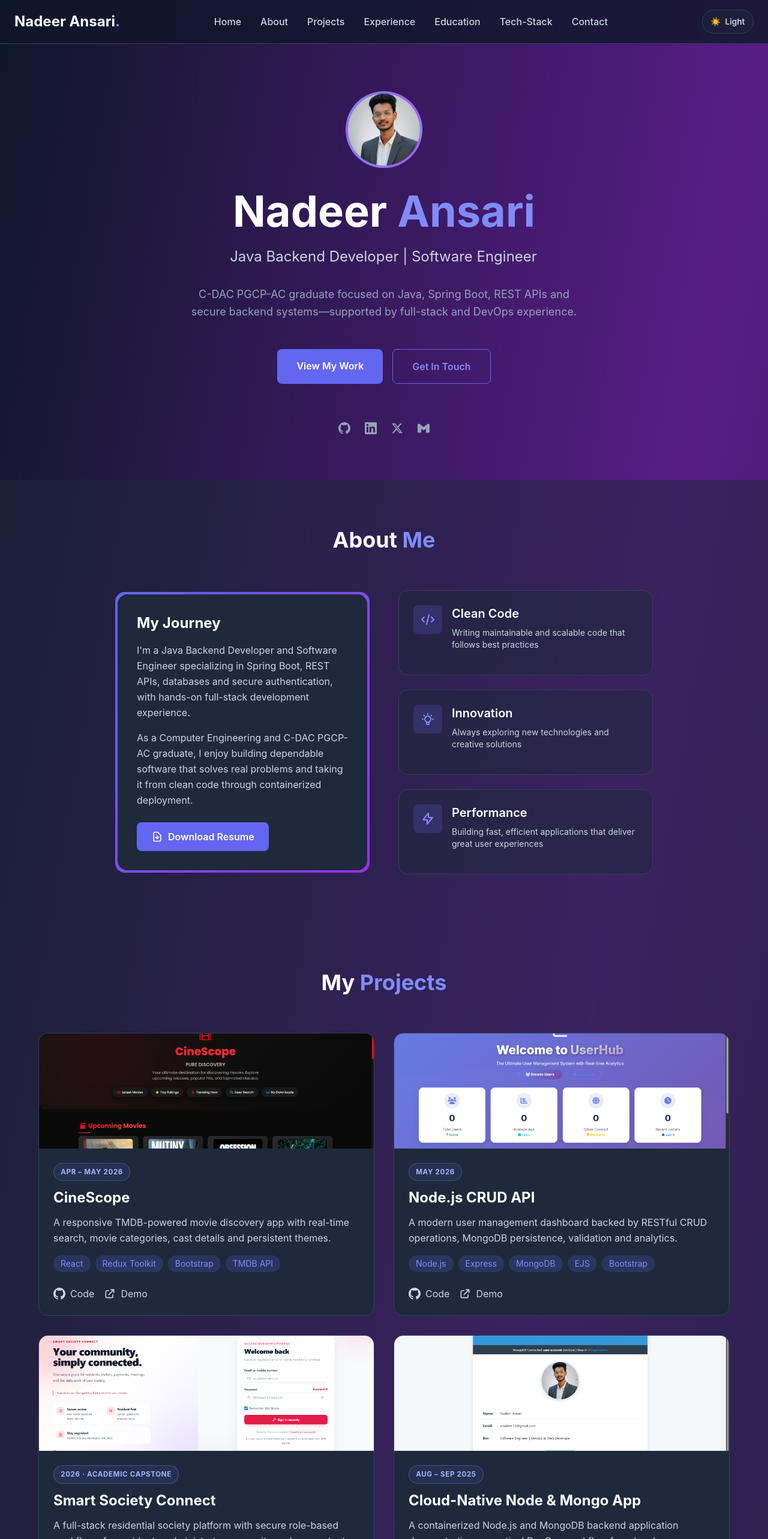
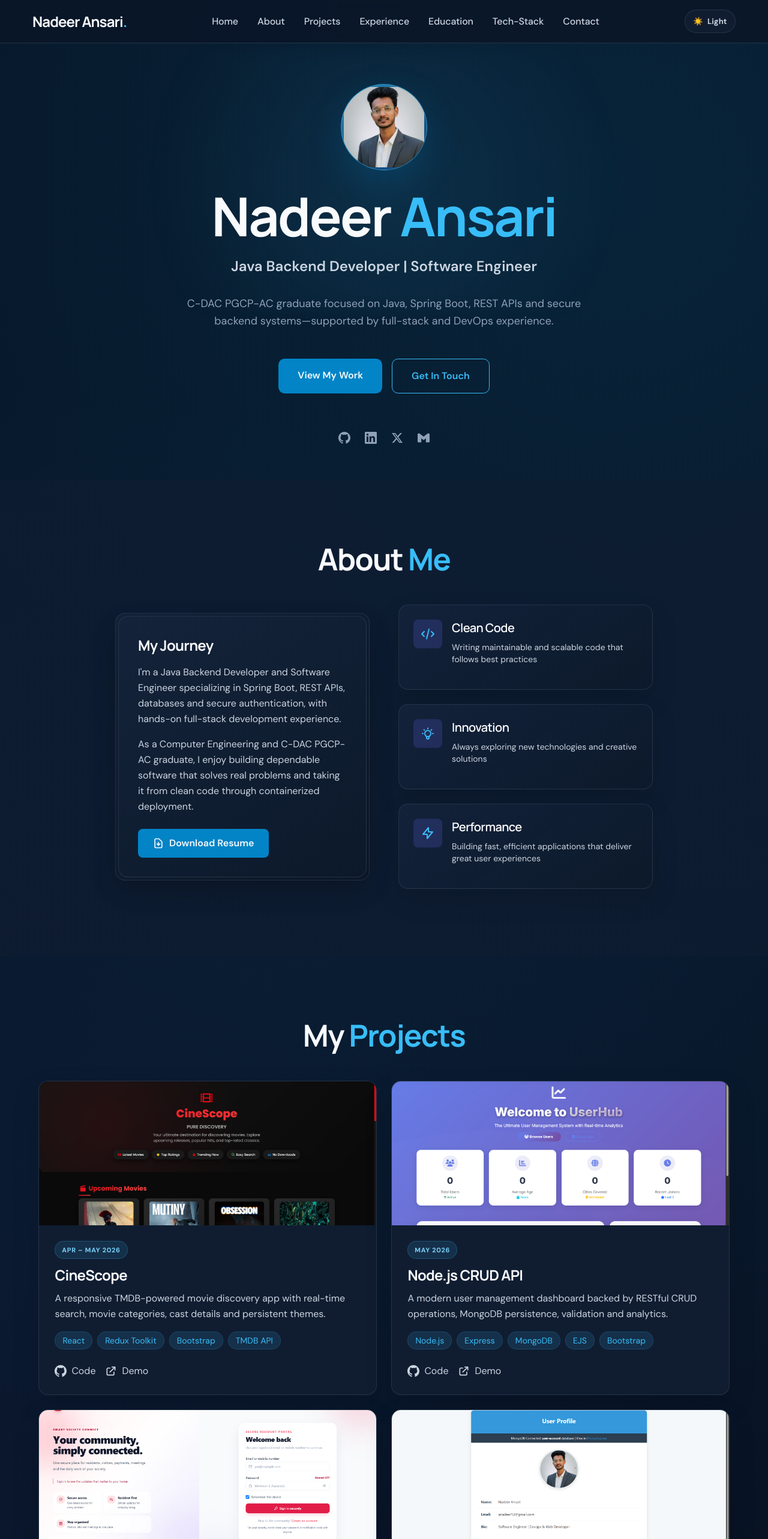
Before and after one commit to Nadeer-Ansari/Nadeer-Portfolio, a React (Vite) app: page / in a window 1280 px wide. Shown: the top 2566 px of the page at 60% size. Built offline with nearby package versions, Linux system fonts and the light colour scheme; the HTML template or start-up script is replaced by a standard one.

Commit message:
Refresh portfolio with professional recruiter theme

```diff
--- a/src/index.css
+++ b/src/index.css
@@ -1,193 +1,253 @@
+@import url('https://fonts.googleapis.com/css2?family=DM+Sans:wght@400;500;600;700&family=Manrope:wght@600;700;800&display=swap');
 @tailwind base;
 @tailwind components;
 @tailwind utilities;
 
 :root {
-  font-family: Inter, system-ui, Avenir, Helvetica, Arial, sans-serif;
-  line-height: 1.5;
-  font-weight: 400;
+  font-family: 'DM Sans', system-ui, sans-serif;
+  font-synthesis: none;
+  text-rendering: optimizeLegibility;
 }
 
-* {
-  margin: 0;
-  padding: 0;
-  box-sizing: border-box;
+* { box-sizing: border-box; }
+html { scroll-behavior: smooth; }
+body { margin: 0; background: #07101f; color: #f8fafc; overflow-x: hidden; }
+a, button { -webkit-tap-highlight-color: transparent; }
+h1, h2, h3, h4 { font-family: 'Manrope', sans-serif; letter-spacing: -0.03em; }
+main section { scroll-margin-top: 78px; }
+
+.portfolio-theme {
+  --page: #07101f;
+  --page-soft: #0b1628;
+  --surface: #101d31;
+  --surface-raised: #14233a;
+  --surface-glass: rgba(10, 22, 40, 0.84);
+  --text: #f8fafc;
+  --text-soft: #cbd5e1;
+  --text-muted: #8fa1b8;
+  --border: rgba(148, 163, 184, 0.16);
+  --accent: #38bdf8;
+  --accent-strong: #0284c7;
+  --accent-soft: rgba(56, 189, 248, 0.12);
+  min-height: 100vh;
+  background:
+    radial-gradient(circle at 80% 4%, rgba(14, 165, 233, 0.13), transparent 30%),
+    radial-gradient(circle at 12% 28%, rgba(59, 130, 246, 0.08), transparent 27%),
+    var(--page) !important;
+  color: var(--text);
 }
 
-html {
-  scroll-behavior: smooth;
+/* Header */
+.portfolio-theme header {
+  background: var(--surface-glass) !important;
+  border-color: var(--border) !important;
+  box-shadow: 0 1px 0 rgba(255,255,255,0.03);
 }
-
-body {
-  background: #0f172a;
-  color: #ffffff;
-  overflow-x: hidden;
-}
-
-.portfolio-theme {
-  --surface: #1e293b;
-  --surface-soft: rgba(30, 41, 59, 0.5);
-  --surface-strong: #0f172a;
-  --text: #ffffff;
-  --text-soft: #cbd5e1;
-  --text-muted: #94a3b8;
-  --border: #334155;
-}
+.portfolio-theme header nav { max-width: 1220px; }
+.portfolio-theme header a { letter-spacing: -0.01em; }
+.portfolio-theme header .text-2xl { font-family: 'Manrope', sans-serif; letter-spacing: -0.04em; }
 
 .theme-toggle {
   align-items: center;
-  gap: 0.45rem;
-  padding: 0.55rem 0.85rem;
+  gap: .45rem;
+  padding: .55rem .85rem;
   border: 1px solid var(--border);
   border-radius: 999px;
-  background: var(--surface-soft);
+  background: var(--surface);
   color: var(--text-soft);
-  font-size: 0.85rem;
+  font-size: .82rem;
+  font-weight: 700;
+  cursor: pointer;
+  transition: border-color .2s ease, transform .2s ease, color .2s ease;
+}
+.theme-toggle:hover { color: var(--accent); border-color: var(--accent); transform: translateY(-1px); }
+
+/* Global Tailwind color refinement */
+.portfolio-theme .text-primary-400 { color: var(--accent) !important; }
+.portfolio-theme .bg-primary-500 { background-color: var(--accent-strong) !important; }
+.portfolio-theme .hover\:bg-primary-600:hover { background-color: #0369a1 !important; }
+.portfolio-theme .border-primary-500 { border-color: var(--accent) !important; }
+.portfolio-theme .text-white { color: var(--text) !important; }
+.portfolio-theme .text-slate-300 { color: var(--text-soft) !important; }
+.portfolio-theme .text-slate-400 { color: var(--text-muted) !important; }
+.portfolio-theme .border-slate-700,
+.portfolio-theme .border-slate-800,
+.portfolio-theme .border-slate-600 { border-color: var(--border) !important; }
+.portfolio-theme .bg-slate-900 { background-color: var(--page) !important; }
+.portfolio-theme .bg-slate-800 { background-color: var(--surface) !important; }
+.portfolio-theme .bg-slate-800\/50 { background-color: rgba(16, 29, 49, .72) !important; }
+.portfolio-theme .bg-slate-700 { background-color: var(--surface-raised) !important; }
+
+/* Hero */
+#home { position: relative; isolation: isolate; }
+#home::before {
+  content: '';
+  position: absolute;
+  inset: 10% 8% auto;
+  height: 440px;
+  z-index: -1;
+  background: radial-gradient(circle, rgba(56,189,248,.10), transparent 68%);
+  filter: blur(12px);
+}
+#home .max-w-4xl { max-width: 900px; }
+#home h1 { font-size: clamp(3.3rem, 7vw, 5.7rem); line-height: .98; }
+#home .animate-float {
+  animation: none;
+  width: fit-content;
+  margin-left: auto;
+  margin-right: auto;
+}
+#home .animate-float > div {
+  width: 9rem;
+  height: 9rem;
+  padding: 4px;
+  border: 1px solid rgba(56,189,248,.55);
+  background: linear-gradient(145deg, rgba(56,189,248,.65), rgba(37,99,235,.25));
+  box-shadow: 0 20px 60px rgba(2,132,199,.2);
+}
+#home .typing-animation {
+  display: inline-block;
+  width: auto;
+  border: 0;
+  white-space: normal;
+  animation: none;
   font-weight: 600;
-  cursor: pointer;
+  color: var(--text-soft);
+}
+#home .max-w-2xl { color: var(--text-muted) !important; }
+#home a.rounded-lg { border-radius: .65rem; box-shadow: none; }
+
+/* Section system */
+main section:not(#home) { padding-top: 7rem !important; padding-bottom: 7rem !important; }
+main section:nth-of-type(even) { background: rgba(11, 22, 40, .62) !important; }
+main section:nth-of-type(odd):not(#home) { background: transparent !important; }
+main section h2 {
+  font-size: clamp(2.1rem, 4vw, 3.15rem) !important;
+  margin-bottom: 3.5rem !important;
 }
 
-.theme-toggle:hover {
-  color: #818cf8;
-  border-color: #818cf8;
+/* Cards */
+.portfolio-theme .rounded-2xl {
+  border-radius: 1rem;
+}
+#about .rounded-2xl,
+#experience .rounded-2xl,
+#education .rounded-2xl,
+#skills .rounded-2xl {
+  background: linear-gradient(145deg, rgba(20,35,58,.94), rgba(12,25,43,.92)) !important;
+  border: 1px solid var(--border) !important;
+  box-shadow: 0 18px 45px rgba(0,0,0,.12);
 }
 
+/* Project cards */
+#projects .grid { gap: 1.5rem; }
+#projects .grid > div {
+  position: relative;
+  background: var(--surface) !important;
+  border: 1px solid var(--border) !important;
+  border-radius: 1rem;
+  box-shadow: 0 18px 45px rgba(0,0,0,.15);
+  transform: none;
+  transition: transform .25s ease, border-color .25s ease, box-shadow .25s ease;
+}
+#projects .grid > div:hover {
+  transform: translateY(-6px);
+  border-color: rgba(56,189,248,.42) !important;
+  box-shadow: 0 25px 60px rgba(0,0,0,.23);
+}
+#projects .h-48 { height: 15rem; background: #091426 !important; }
+#projects img { transition: transform .45s ease, filter .45s ease; }
+#projects .grid > div:hover img { transform: scale(1.025); }
+#projects h3 { line-height: 1.2; }
+#projects .p-6 { padding: 1.65rem; }
+#projects .bg-primary-500\/20 {
+  background: var(--accent-soft) !important;
+  color: var(--accent) !important;
+  border: 1px solid rgba(56,189,248,.16);
+}
+.project-date {
+  width: fit-content;
+  margin: 0 0 .8rem;
+  padding: .35rem .68rem;
+  border: 1px solid rgba(56,189,248,.25);
+  border-radius: 999px;
+  background: var(--accent-soft);
+  color: #7dd3fc;
+  font-size: .68rem;
+  font-weight: 800;
+  letter-spacing: .07em;
+  text-transform: uppercase;
+}
+
+/* Skills */
+#skills .grid { max-width: 1050px; }
+#skills .grid > div { box-shadow: none; }
+#skills .text-4xl { filter: saturate(.82); }
+#skills .h-2 { height: .35rem; }
+
+/* Contact */
+#contact form { background: var(--surface) !important; box-shadow: 0 18px 50px rgba(0,0,0,.16); }
+#contact input, #contact textarea {
+  background: var(--page-soft) !important;
+  border-color: var(--border) !important;
+  color: var(--text) !important;
+}
+#contact input:focus, #contact textarea:focus {
+  border-color: var(--accent) !important;
+  box-shadow: 0 0 0 3px rgba(56,189,248,.09);
+}
+
+footer { background: #050b15 !important; border-color: var(--border) !important; }
+
+/* Light theme */
 .theme-light {
+  --page: #f8fafc;
+  --page-soft: #f1f5f9;
   --surface: #ffffff;
-  --surface-soft: rgba(248, 250, 252, 0.9);
-  --surface-strong: #f1f5f9;
+  --surface-raised: #eef2f7;
+  --surface-glass: rgba(255,255,255,.9);
   --text: #0f172a;
   --text-soft: #334155;
   --text-muted: #64748b;
-  --border: #cbd5e1;
-  background: linear-gradient(135deg, #f8fafc 0%, #eef2ff 50%, #faf5ff 100%) !important;
+  --border: rgba(15,23,42,.11);
+  --accent: #0369a1;
+  --accent-strong: #0284c7;
+  --accent-soft: rgba(2,132,199,.08);
+  background:
+    radial-gradient(circle at 80% 4%, rgba(14,165,233,.09), transparent 28%),
+    #f8fafc !important;
+}
+.theme-light main section:nth-of-type(even) { background: rgba(241,245,249,.72) !important; }
+.theme-light .bg-slate-800,
+.theme-light .bg-slate-800\/50,
+.theme-light #about .rounded-2xl,
+.theme-light #experience .rounded-2xl,
+.theme-light #education .rounded-2xl,
+.theme-light #skills .rounded-2xl { background: #fff !important; }
+.theme-light .bg-slate-700 { background: #e2e8f0 !important; }
+.theme-light #projects .grid > div { box-shadow: 0 14px 36px rgba(15,23,42,.07); }
+.theme-light .project-date { color: #0369a1; }
+.theme-light input, .theme-light textarea { background: #fff !important; color: #0f172a !important; }
+.theme-light footer { background: #eef2f7 !important; }
+
+/* Scrollbar and motion */
+::-webkit-scrollbar { width: 8px; }
+::-webkit-scrollbar-track { background: #07101f; }
+::-webkit-scrollbar-thumb { background: #334155; border-radius: 10px; }
+::-webkit-scrollbar-thumb:hover { background: #0284c7; }
+
+* { transition-property: color, background-color, border-color; transition-duration: .2s; }
+
+@media (max-width: 767px) {
+  main section:not(#home) { padding-top: 5rem !important; padding-bottom: 5rem !important; }
+  #home { padding-top: 7rem; }
+  #home h1 { font-size: 3.2rem; }
+  #home .animate-float > div { width: 7.5rem; height: 7.5rem; }
+  #projects .h-48 { height: 13rem; }
+  .portfolio-theme header .md\:hidden + * { background: var(--surface); }
 }
 
-.theme-light .bg-slate-900,
-.theme-light .bg-slate-900\/80 {
-  background-color: rgba(248, 250, 252, 0.94) !important;
+@media (prefers-reduced-motion: reduce) {
+  html { scroll-behavior: auto; }
+  * { animation: none !important; transition: none !important; }
 }
-
-.theme-light .bg-slate-800 {
-  background-color: #ffffff !important;
-}
-
-.theme-light .bg-slate-800\/50 {
-  background-color: rgba(241, 245, 249, 0.78) !important;
-}
-
-.theme-light .bg-slate-700 {
-  background-color: #e2e8f0 !important;
-}
-
-.theme-light .text-white {
-  color: #0f172a !important;
-}
-
-.theme-light .text-slate-300 {
-  color: #334155 !important;
-}
-
-.theme-light .text-slate-400 {
-  color: #64748b !important;
-}
-
-.theme-light .border-slate-700,
-.theme-light .border-slate-800,
-.theme-light .border-slate-600 {
-  border-color: #cbd5e1 !important;
-}
-
-.theme-light footer,
-.theme-light header {
-  box-shadow: 0 1px 0 rgba(15, 23, 42, 0.06);
-}
-
-.theme-light input,
-.theme-light textarea {
-  color: #0f172a !important;
-  background: #ffffff !important;
-}
-
-.project-date {
-  width: fit-content;
-  margin: 0 0 0.75rem;
-  padding: 0.35rem 0.7rem;
-  border: 1px solid rgba(129, 140, 248, 0.35);
-  border-radius: 999px;
-  background: rgba(99, 102, 241, 0.12);
-  color: #a5b4fc;
-  font-size: 0.72rem;
-  font-weight: 700;
-  letter-spacing: 0.06em;
-  text-transform: uppercase;
-}
-
-.theme-light .project-date {
-  color: #4f46e5;
-  background: rgba(99, 102, 241, 0.08);
-}
-
-/* Custom scrollbar */
-::-webkit-scrollbar {
-  width: 8px;
-}
-
-::-webkit-scrollbar-track {
-  background: #1e293b;
-}
-
-::-webkit-scrollbar-thumb {
-  background: #6366f1;
-  border-radius: 4px;
-}
-
-::-webkit-scrollbar-thumb:hover {
-  background: #4f46e5;
-}
-
-/* Animations */
-@keyframes float {
-  0%, 100% {
-    transform: translateY(0px);
-  }
-  50% {
-    transform: translateY(-20px);
-  }
-}
-
-.animate-float {
-  animation: float 6s ease-in-out infinite;
-}
-
-.typing-animation {
-  overflow: hidden;
-  border-right: 2px solid #6366f1;
-  white-space: nowrap;
-  margin: 0 auto;
-  animation: typing 3.5s steps(40, end), blink-caret 0.75s step-end;
-  animation-fill-mode: forwards;
-}
-
-@keyframes typing {
-  from { width: 0 }
-  to { width: 100% }
-}
-
-@keyframes blink-caret {
-  from, to { border-color: transparent }
-  50% { border-color: #6366f1 }
-}
-
-/* Gradient text */
-.gradient-text {
-  background: linear-gradient(135deg, #6366f1 0%, #8b5cf6 100%);
-  -webkit-background-clip: text;
-  -webkit-text-fill-color: transparent;
-  background-clip: text;
-}
-
-/* Smooth transitions */
-* {
-  transition: color 0.3s ease, background-color 0.3s ease, border-color 0.3s ease;
-}
```
